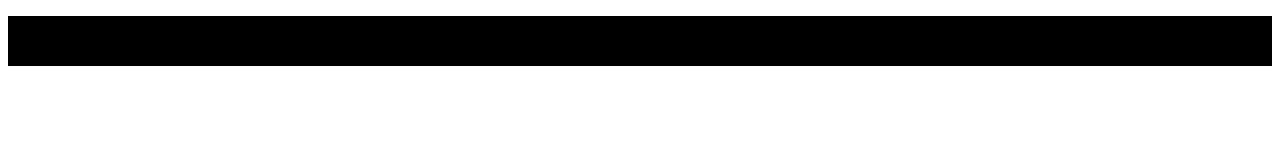
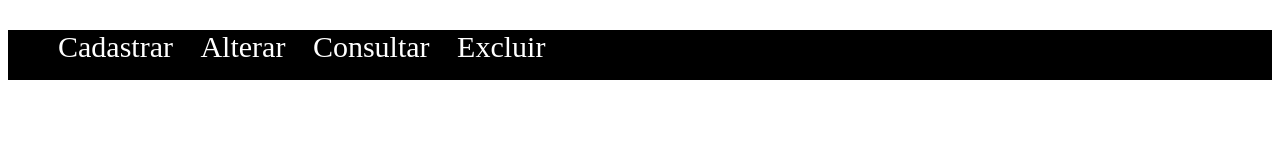
Before and after one commit to GabrielaABelisario/Atividade-dia-04-03-2026, a plain HTML site: page index.html in a window 1280 px wide. Drawn offline with Linux system fonts and the light colour scheme.

Commit message:
Versão 2 - Conteúdo dentro do menu

```diff
--- a/index.html
+++ b/index.html
@@ -11,13 +11,25 @@
       height: 50px;
       background-color: black;
       color: white;
+      font-size: 30px;
 
     }
+    li
+    {
+      padding:10px;
+      display: inline;
+    }
+
   </style>
 </head>
 <body>
   <div class="header">
-    <p></p>
+    <ul>
+      <li>Cadastrar</li>
+      <li>Alterar</li>
+      <li>Consultar</li>
+      <li>Excluir</li>
+    </ul>
   </div>
 </body>
 </html>
```
